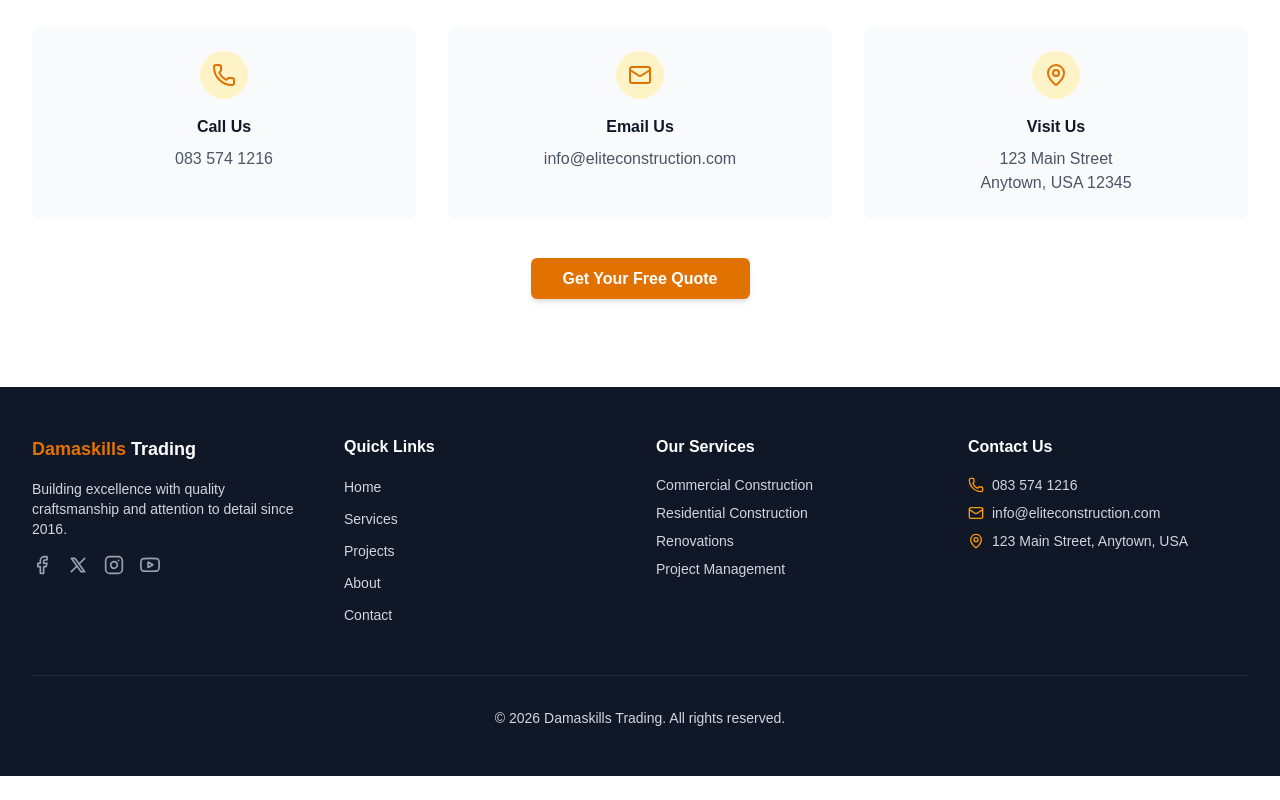
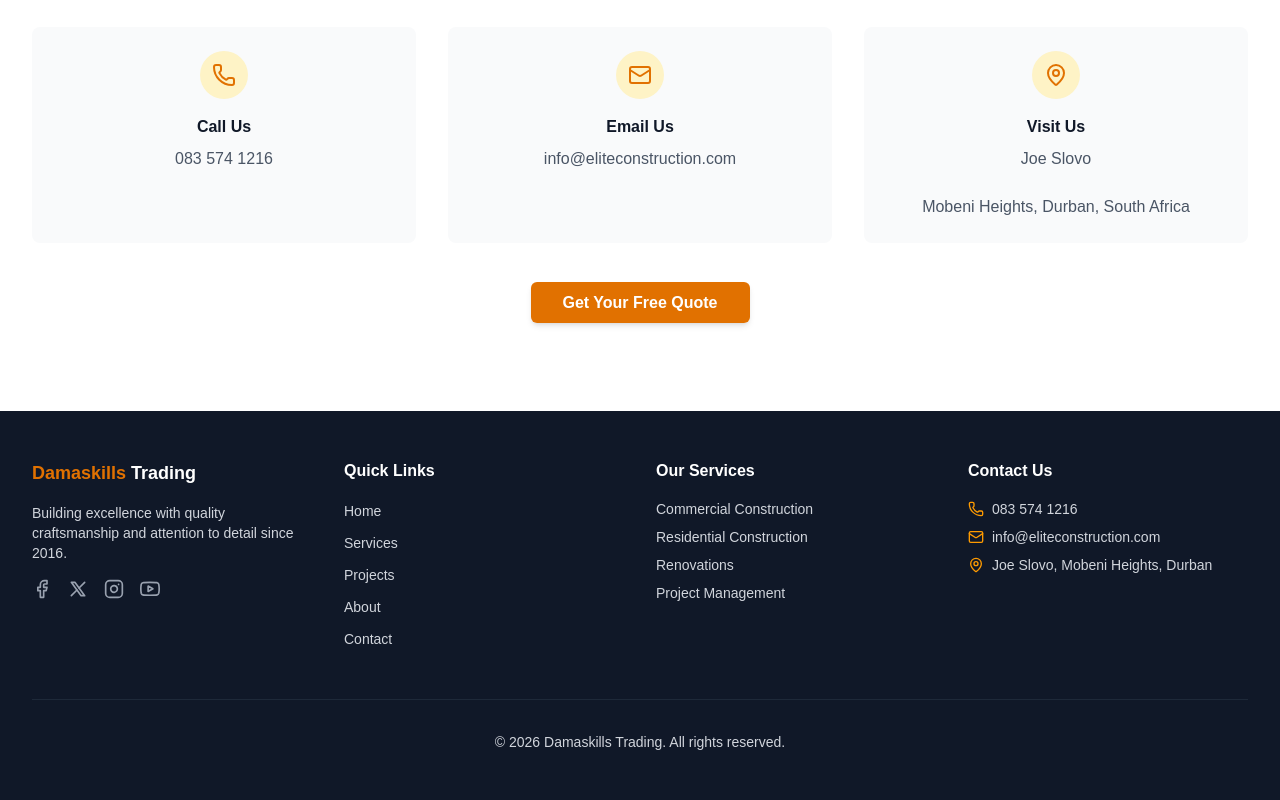
Before and after one commit to tsxepo-web/damaskills-trading, a Next.js app: page / in a window 1280 px wide. Shown: the part 3005-3805 px from the top of the page. Before the commit the page ends 3781 px from the top, so only its background shows below. Built offline with nearby package versions, Linux system fonts and the light colour scheme.

Commit message:
change location

```diff
--- a/app/components/ContactSection.tsx
+++ b/app/components/ContactSection.tsx
@@ -52,9 +52,10 @@ export default function ContactSection() {
             </div>
             <h3 className="mb-2 font-semibold text-gray-900">Visit Us</h3>
             <p className="text-gray-600">
-              123 Main Street
+              Joe Slovo
               <br />
-              Anytown, USA 12345
+              <br />
+              Mobeni Heights, Durban, South Africa
             </p>
           </div>
         </div>
--- a/app/components/Footer.tsx
+++ b/app/components/Footer.tsx
@@ -123,7 +123,7 @@ export default function Footer() {
               </li>
               <li className="flex items-center gap-2">
                 <MapPin className="h-4 w-4 text-amber-500" />
-                <span>123 Main Street, Anytown, USA</span>
+                <span>Joe Slovo, Mobeni Heights, Durban</span>
               </li>
             </ul>
           </div>
```
